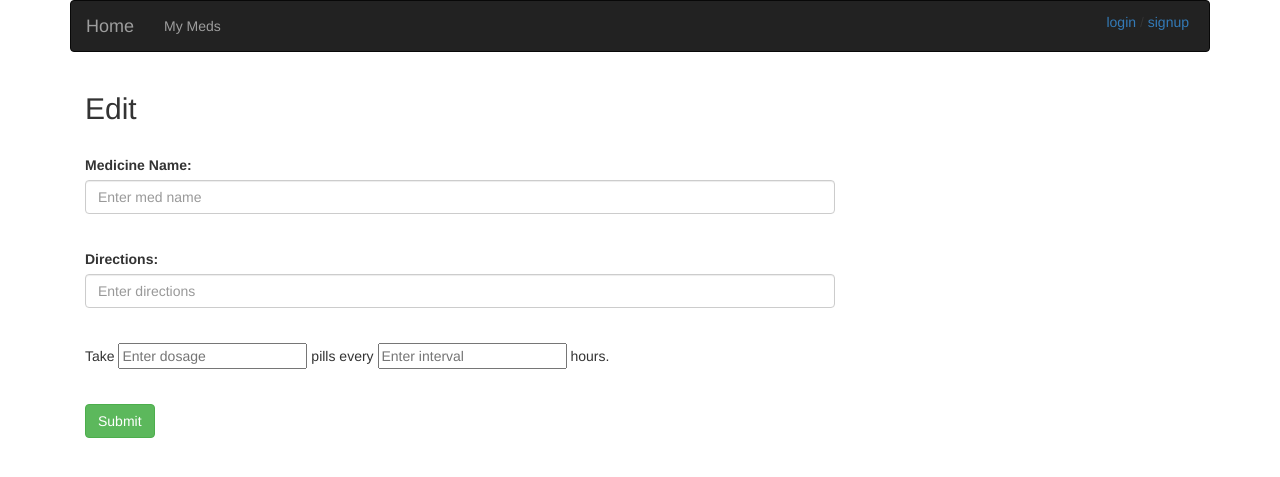
After one commit to architapatelis/medmenrva, a Python web app: template templates/med_edit.html in a window 1280 px wide. The commit adds this page. Shown: the top 477 px of the page. Run offline with Jinja, Linux system fonts and the light colour scheme; the template is opened without the code that fills it, so the values that code supplies are empty; some libraries are stand-ins or nearby versions.

Commit message:
add hello user in navbar and edit med feature

```diff
--- a/templates/base.html
+++ b/templates/base.html
@@ -21,8 +21,7 @@
   			<ul class="nav navbar-nav navbar-right" style="margin-top: 11px;margin-right: 5px;">
   				{% if user %}
  					<div class="pull-right">
- 						<p>hello {{member.firstname}}</p>
-            			<a href="{{logout_link}}">logout</a>
+            			<p style="color:#337ab7; display:inline;">Hello! {{member.firstname}}</p> / <a href="{{logout_link}}">logout</a>
             		</div>
           		{% else %}
             		<a href="{{login_link}}">login</a> / <a href="/signup">signup</a>
--- /dev/null
+++ b/templates/med_edit.html
@@ -0,0 +1,34 @@
+
+{% extends 'base.html' %}
+
+{% block content %}
+
+<div class='container'>
+	<div>
+		<h2>Edit {{medicine_to_edit.name}}</h2>
+	</div>
+	<br/>
+
+	<div class="row">
+		<div class="col-md-8">
+			<form method="post">
+				<div class="form-group">
+			    	<label for="medname">Medicine Name:</label>
+			    	<input type="text" class="form-control" name="medname" value="{{medicine_to_edit.name}}" placeholder="Enter med name" />
+			  	</div>
+			  	<br/>
+			  	<div class="form-group">
+			    	<label for="directions">Directions:</label>
+			    	<input type="text" class="form-control" name="directions" value="{{medicine_to_edit.directions}}" placeholder="Enter directions" />
+			  	</div>
+			  	<br/>
+			  	<div class="form-group">
+			    	<p>Take <input type="text" name="dosage" value="{{medicine_to_edit.dosage}}" placeholder="Enter dosage" /> pills every <input type="text" name="interval" value="{{medicine_to_edit.interval}}" placeholder="Enter interval" /> hours.</p>
+			  	</div>
+			  	<br />
+			  	<button type="submit" class="btn btn-success" />Submit</button>
+			</form>
+		</div>
+	</div>
+</div>
+{% endblock %}
```
Also changed, not shown: main.py (+46 -8 lines), templates/med_show.html (+25 -1 lines), templates/signup.html (line endings or trailing spaces).
